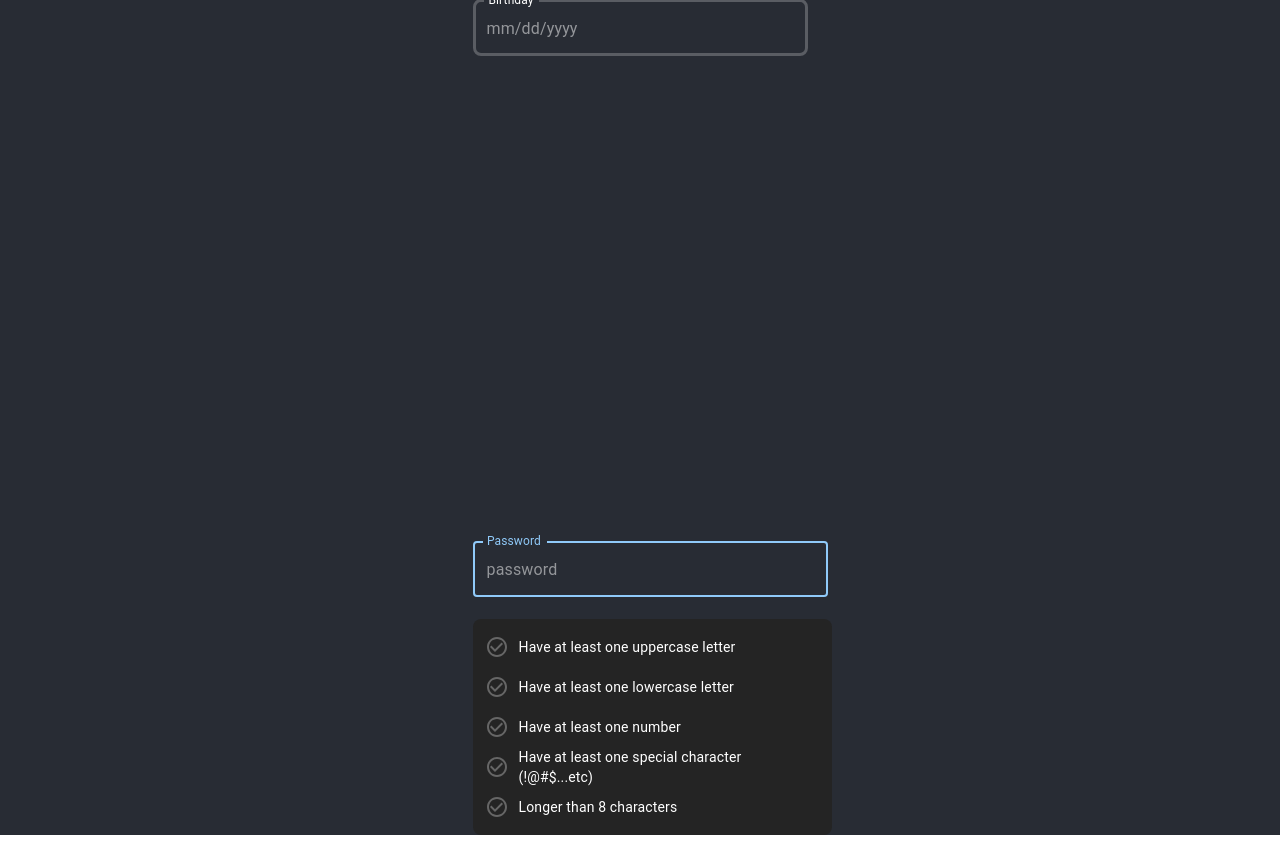
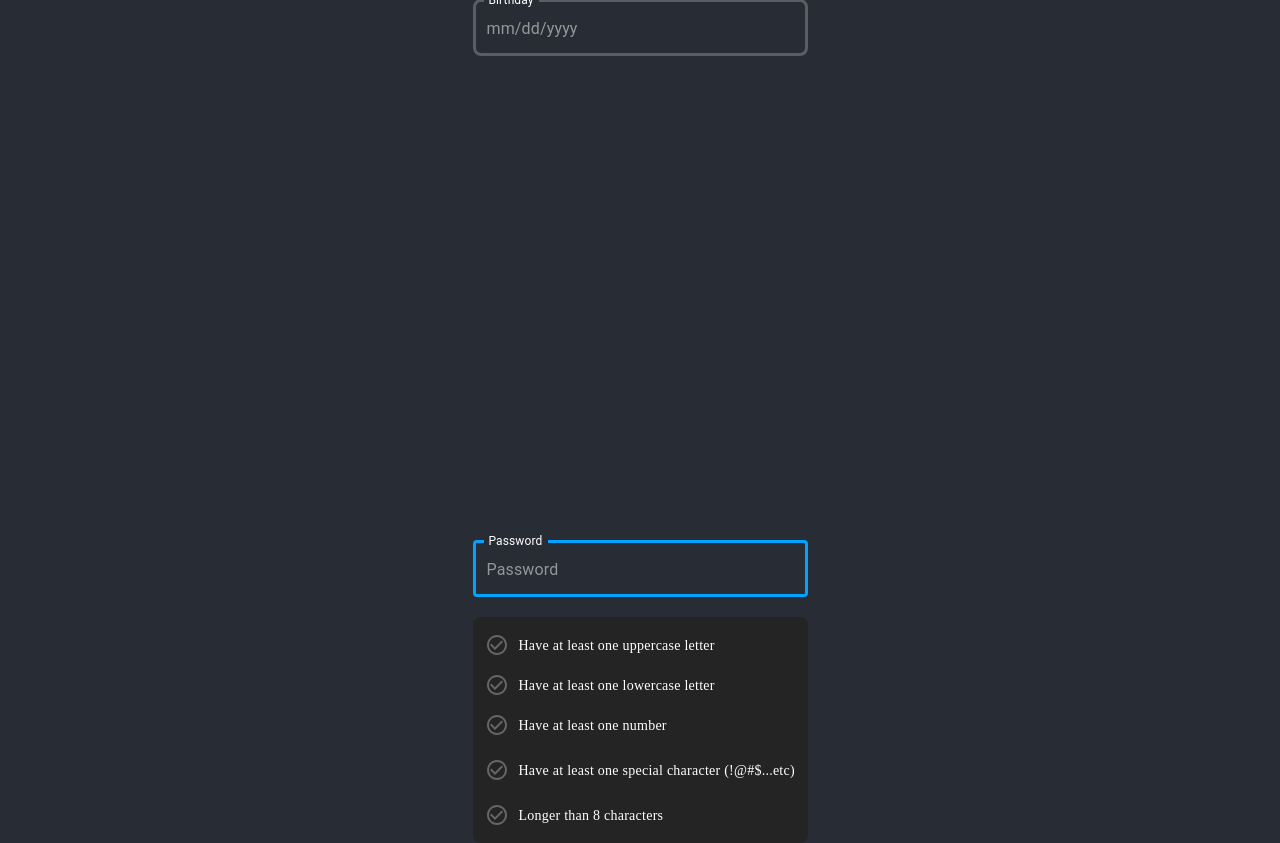
Before and after one commit to Chongfong/Aha-Frontend-Exam, a React (Create React App) app: page / in a window 1280 px wide. Both pictures are taken after a click on the element "Password". Built offline with nearby package versions, Linux system fonts and the light colour scheme.

Commit message:
feat(css): modify css

```diff
--- a/src/Password.tsx
+++ b/src/Password.tsx
@@ -40,12 +40,21 @@ function Password() {
   return (
     <Box display='flex' gap='20px' flexDirection='column' width={335}>
       <TextField
-        sx={{ width: 355, height: 58 }}
+        sx={{
+          width: 335,
+          boxSizing: 'border-box',
+          'MuiOutlinedInput-root': { borderRadius: '8px' },
+          '.MuiInputLabel-root': { color: 'white', paddingX: '2px' },
+          '.MuiOutlinedInput-notchedOutline': { borderWidth: '3px' },
+          '.Mui-focused .MuiOutlinedInput-notchedOutline': {
+            border: '3px solid #00A3FF',
+          },
+        }}
         name='password'
         type='password'
         label='Password'
         variant='outlined'
-        placeholder='password'
+        placeholder='Password'
         slotProps={{ inputLabel: { shrink: true } }}
         onChange={handleChange}
         onFocus={() => setShowErrors(true)}
@@ -57,6 +66,7 @@ function Password() {
           display='flex'
           flexDirection='column'
           width={335}
+          boxSizing='border-box'
           bgcolor='#242424'
           p='8px 12px'
           borderRadius='8px'
@@ -65,24 +75,35 @@ function Password() {
             <Box
               display='flex'
               gap='10px'
-              height={40}
               alignItems='center'
               key={criteria.key}
               textAlign='left'
+              height={criteria.key === 'specialChar' ? 50 : 'auto'}
             >
               {validationStatus[criteria.key as keyof ValidationStatus] ? (
                 <CheckCircleIcon fontSize='medium' sx={{ color: '#00D1FF' }} />
               ) : (
                 <CheckCircleOutlineIcon fontSize='medium' color='disabled' />
               )}
-              <Typography variant='body2' color='white'>
-                {criteria.text}
-              </Typography>
+              <Box display='flex' height={40} width={289} alignItems='center'>
+                <Typography
+                  variant='body2'
+                  color='white'
+                  sx={{
+                    letterSpacing: '0.25px',
+                    lineHeight: '21px',
+                    fontFamily: 'Ubuntu',
+                    fontSize: '14px',
+                  }}
+                >
+                  {criteria.text}
+                </Typography>
+              </Box>
             </Box>
           ))}
         </Box>
       ) : (
-        <Box width={335} height={216} />
+        <Box width={335} height={226} />
       )}
     </Box>
   );
```
